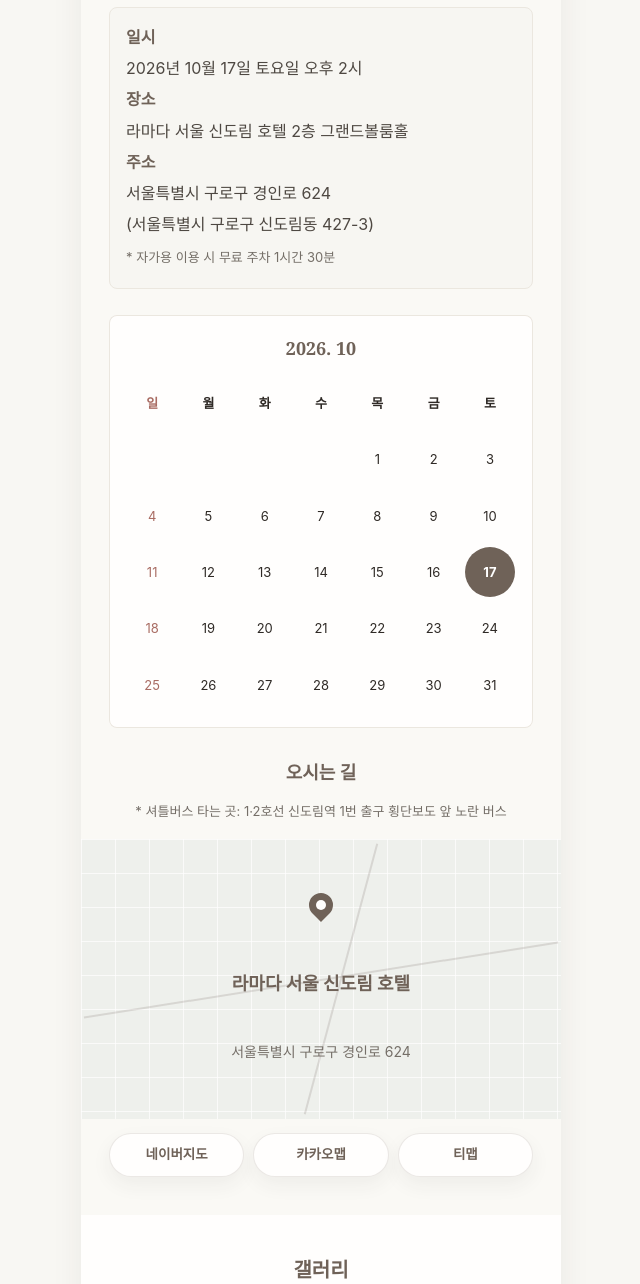
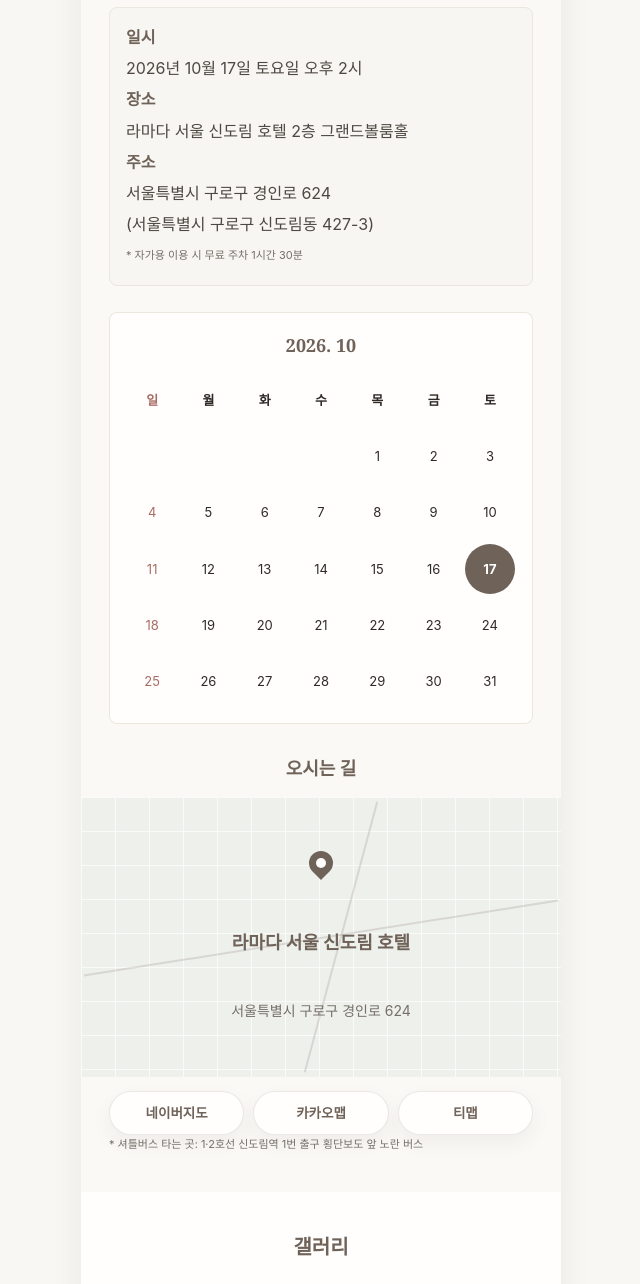
Before and after one commit to qnfnwkd/qnfnwkd.github.io, a Jekyll site: the page wedding-invitation/index.html, which Jekyll copies as it is, in a window 1280 px wide, cut to the strip 1529-2813 px from the top of the page. Shown: the whole strip, without its empty margins (319-959 px from the left). Built offline with Jekyll 4.4.1, drawn with Linux system fonts in a browser that asks for light colours; a script that is not in the unit is left out.

Commit message:
Refine transportation notice layout

```diff
--- a/wedding-invitation/index.html
+++ b/wedding-invitation/index.html
@@ -124,7 +124,6 @@
           </div>
         </div>
         <h3 class="map-title">오시는 길</h3>
-        <p class="shuttle-notice">* 셔틀버스 타는 곳: 1·2호선 신도림역 1번 출구 횡단보도 앞 노란 버스</p>
         <div class="naver-map" id="venueMap" aria-label="라마다 서울 신도림 호텔 네이버 지도">
           <div class="map-card map-fallback" aria-label="라마다 서울 신도림 호텔 위치 안내">
             <div class="map-pin" aria-hidden="true"></div>
@@ -143,6 +142,7 @@
             티맵
           </a>
         </div>
+        <p class="shuttle-notice">* 셔틀버스 타는 곳: 1·2호선 신도림역 1번 출구 횡단보도 앞 노란 버스</p>
       </section>
 
       <section class="section gallery" data-gallery-total="18" data-gallery-visible="9" data-gallery-step="9">
--- a/wedding-invitation/style.css
+++ b/wedding-invitation/style.css
@@ -141,8 +141,9 @@ dd {
 .notice-text,
 .shuttle-notice {
   color: var(--muted);
-  font-size: 13px;
+  font-size: 11px;
   line-height: 1.7;
+  text-align: left;
 }
 
 .notice-text {
@@ -205,8 +206,9 @@ dd {
   text-align: center;
 }
 .shuttle-notice {
-  margin: 0 0 14px;
+  margin: 10px 0 0;
   text-align: center;
+  text-align: left;
 }
 
 
```
